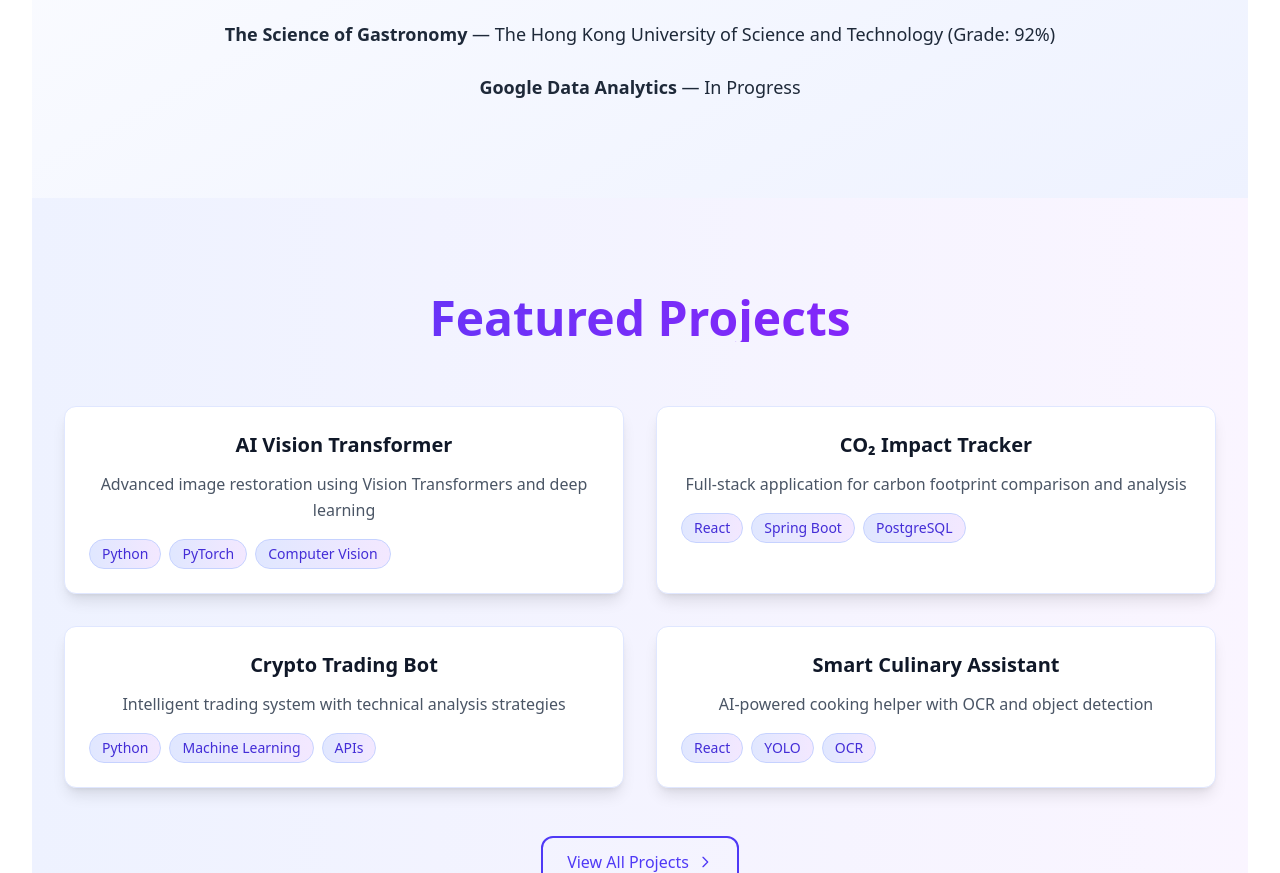
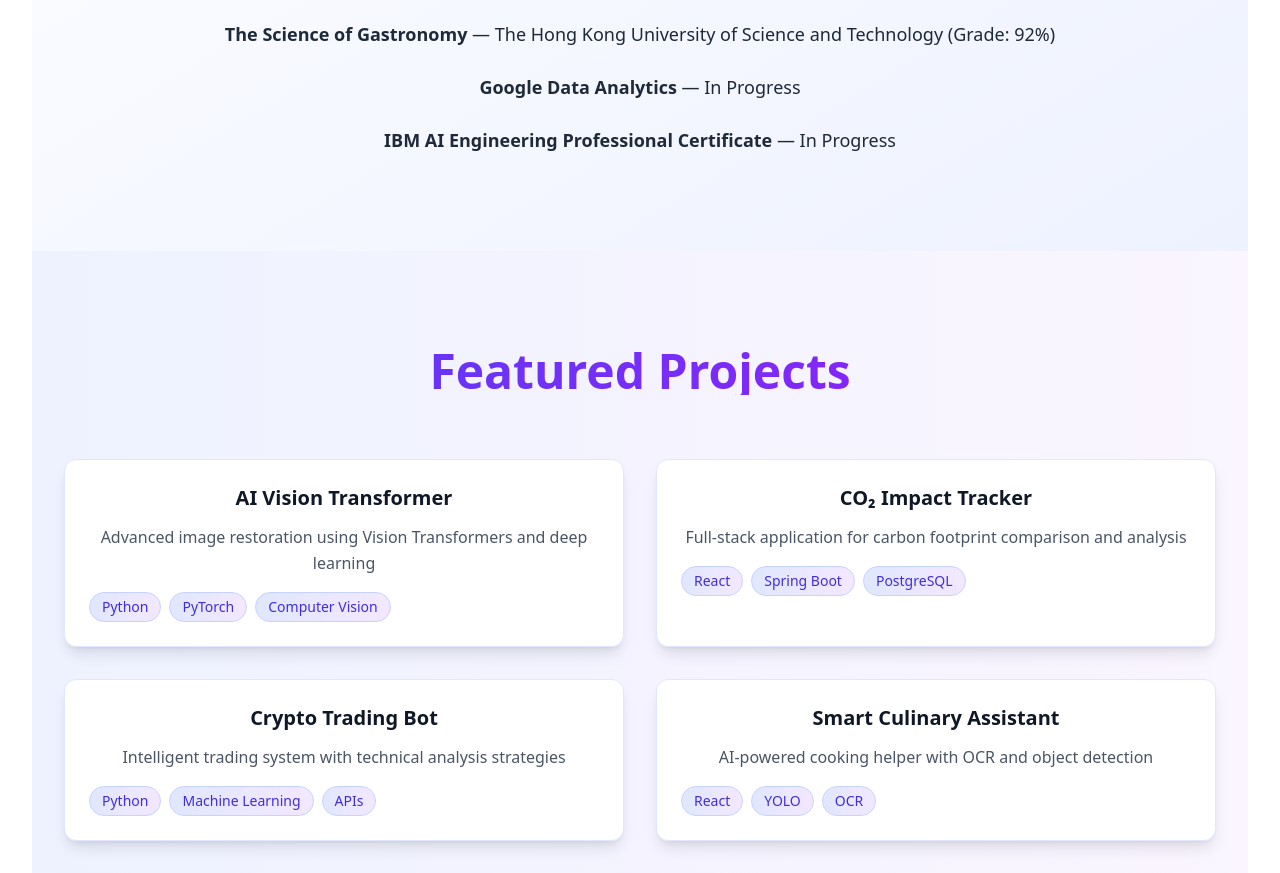
Before and after one commit to duybeobn1/my-portfolio, a React (Vite) app: page /home in a window 1280 px wide. Shown: the part 1300-2173 px from the top of the page. Built offline with nearby package versions, Linux system fonts and the light colour scheme.

Commit message:
add certificates

```diff
--- a/src/pages/HomePage.jsx
+++ b/src/pages/HomePage.jsx
@@ -105,6 +105,9 @@ const HomePage = () => {
             </p>
             <p>
               <strong>Google Data Analytics</strong> — In Progress
+            </p>
+            <p>
+              <strong>IBM AI Engineering Professional Certificate</strong> — In Progress
             </p>
           </div>
         </div>
```
